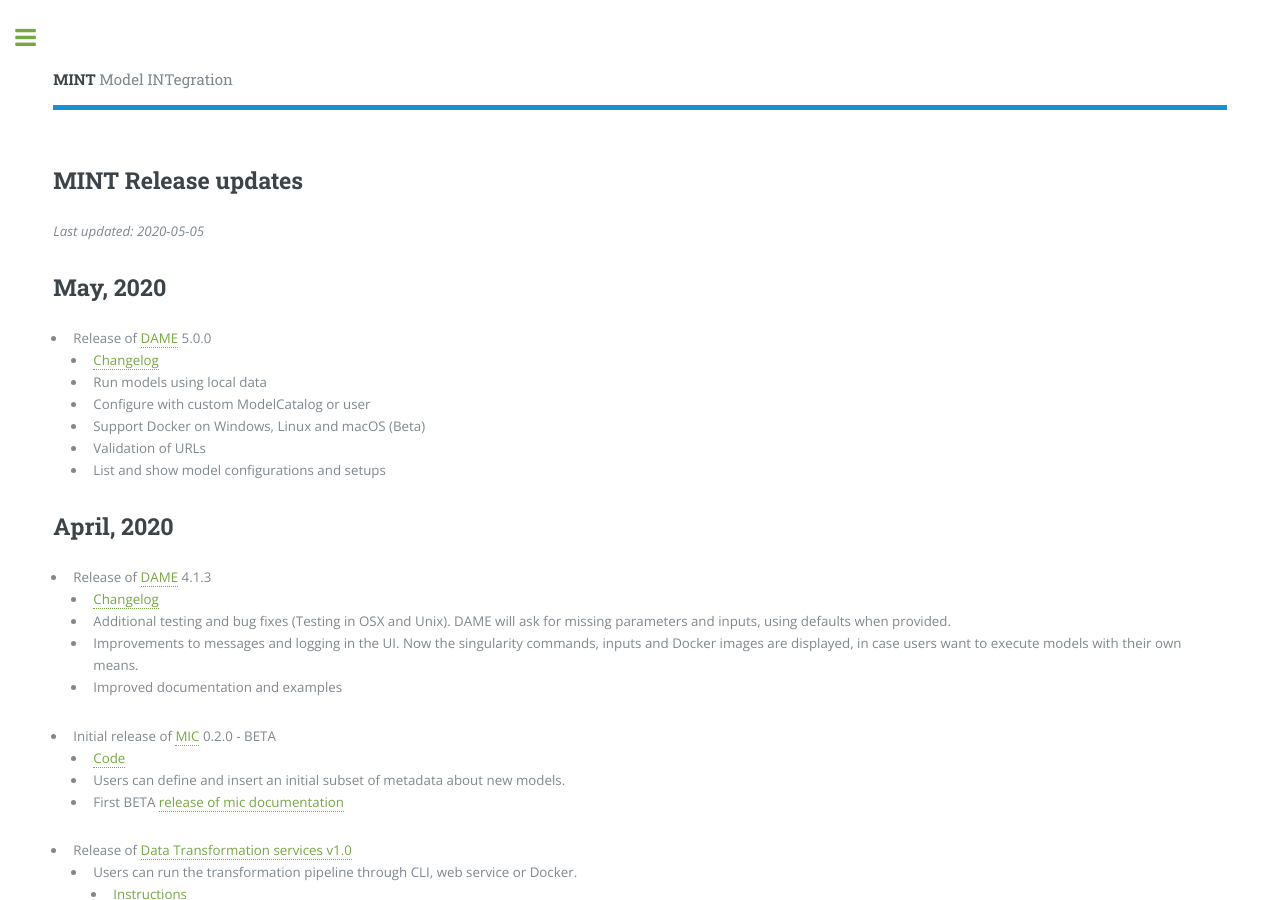
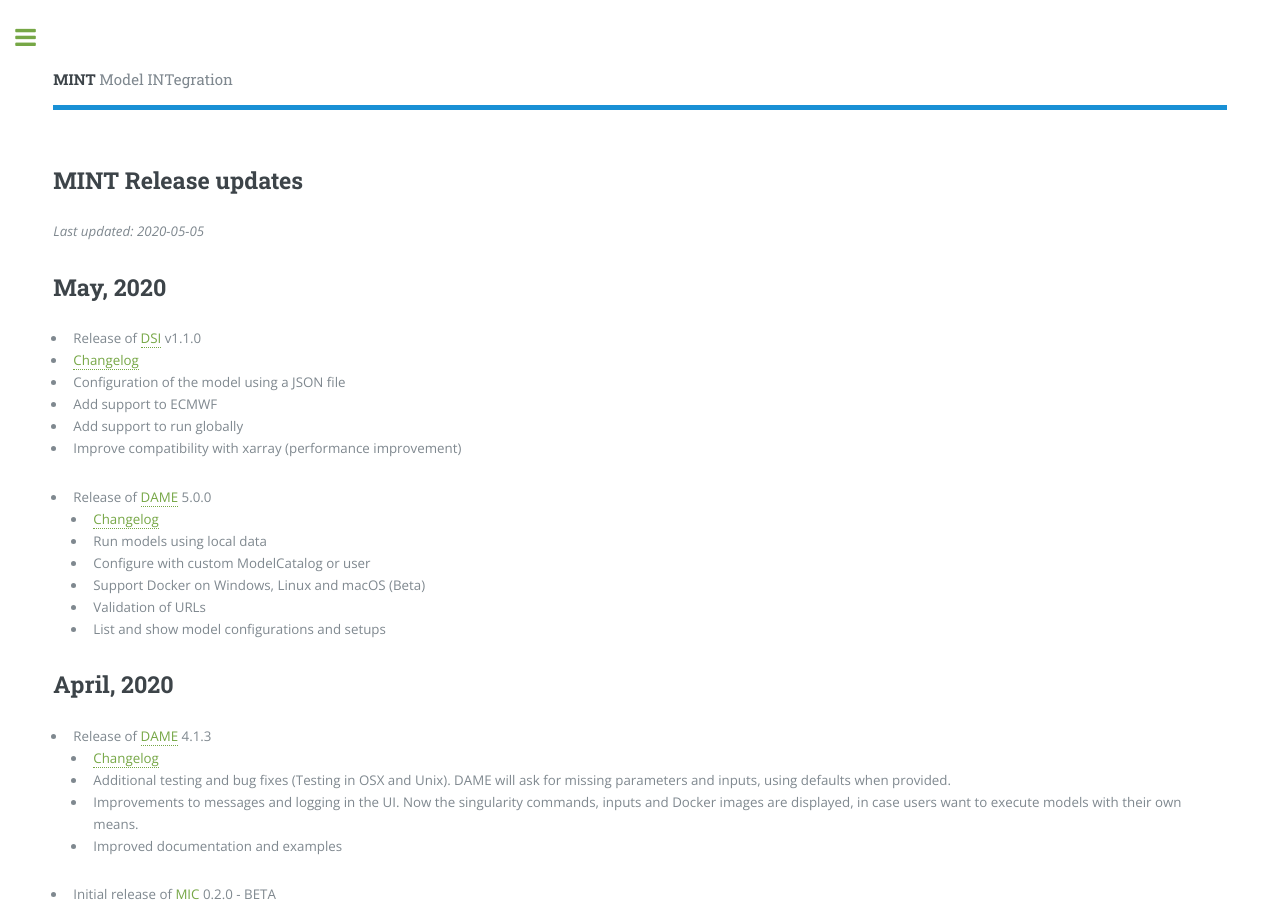
Before and after one commit to KnowledgeCaptureAndDiscovery/MINT, a Jekyll site: the page built from releases.md, in a window 1280 px wide and 900 px high. Built offline with Jekyll 4.4.1, drawn with Linux system fonts in a browser that asks for light colours.

Commit message:
Update releases.md

```diff
--- a/releases.md
+++ b/releases.md
@@ -6,6 +6,13 @@
 *Last updated: 2020-05-05*
 
 ## May, 2020
+* Release of [DSI](https://github.com/mintproject/droughtIndices) v1.1.0
+ * [Changelog](https://github.com/mintproject/droughtIndices/releases/tag/1.1.0)
+ * Configuration of the model using a JSON file
+ * Add support to ECMWF
+ * Add support to run globally
+ * Improve compatibility with xarray (performance improvement)
+
 * Release of [DAME]({{ '/products/model/' | absolute_url }}#desktop-appliation-for-model-execution-dame) 5.0.0
   * [Changelog](https://github.com/mintproject/dame_cli/releases/tag/5.0.0)
   * Run models using local data
```
